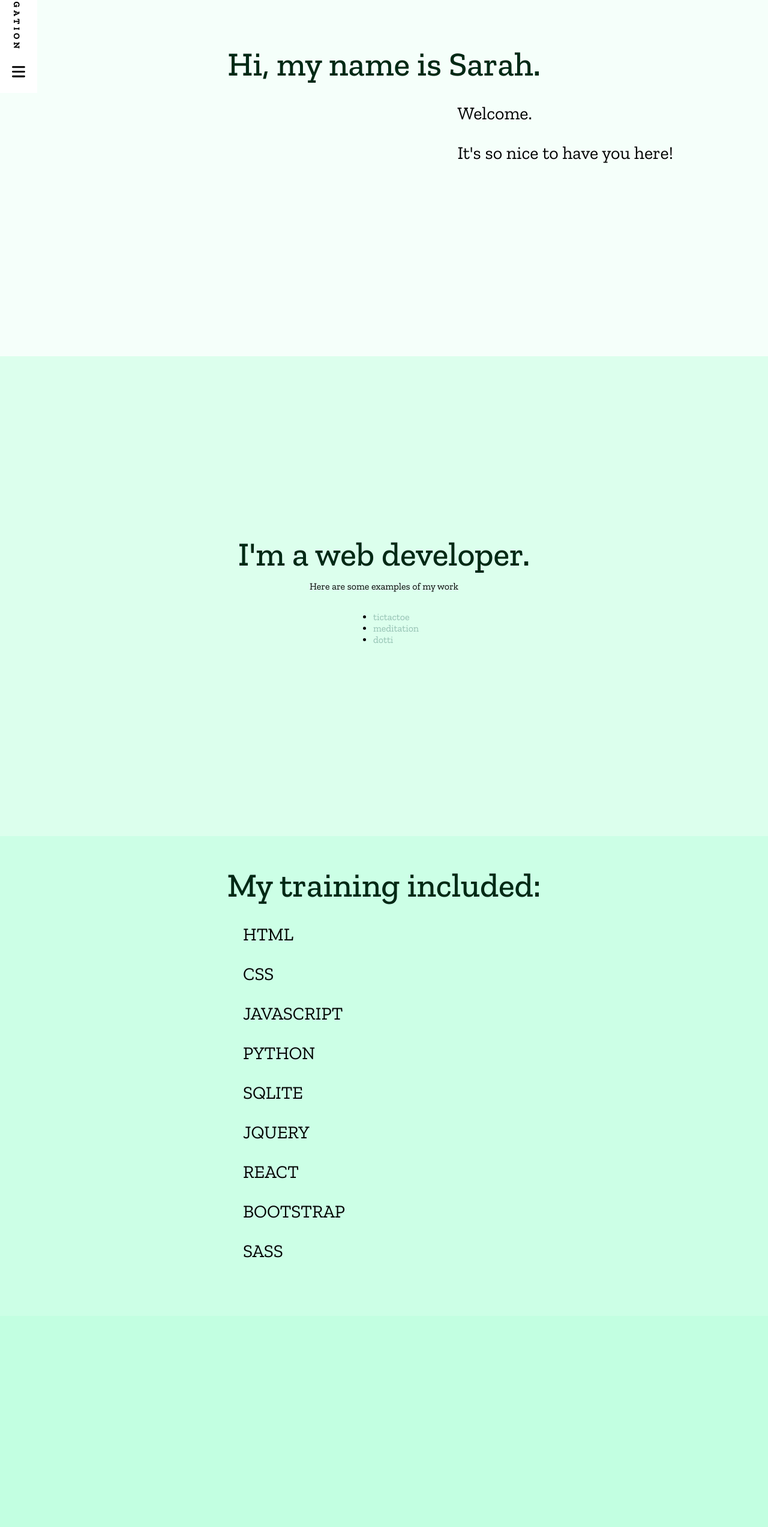
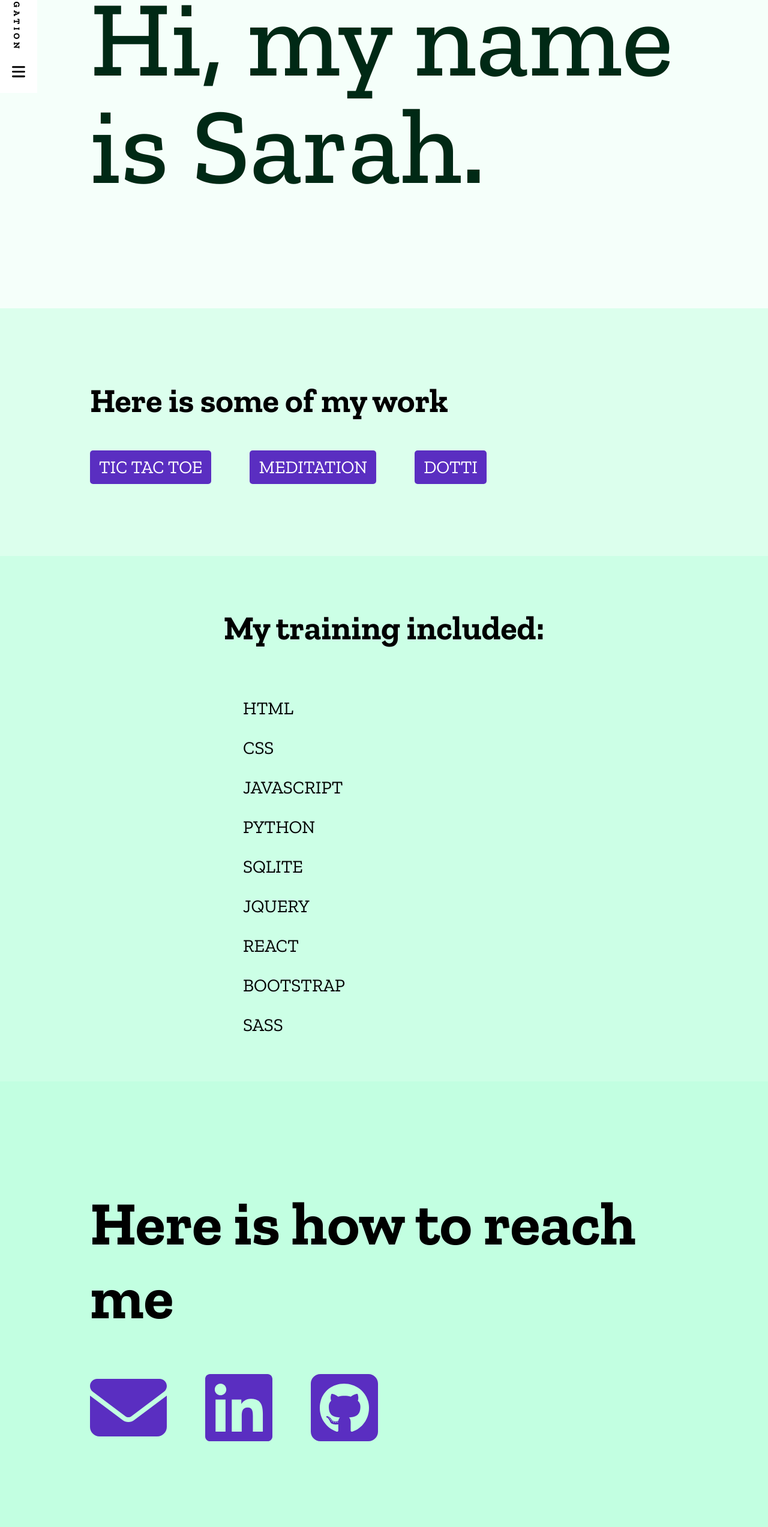
Before and after one commit to SarahIrons/SarahIronsPortfolio, a React (Create React App) app: page / in a window 1280 px wide. Shown: the part 206-2752 px from the top of the page at 60% size. Built offline with nearby package versions, Linux system fonts and the light colour scheme.

Commit message:
style: responsive styles

```diff
--- a/src/App.js
+++ b/src/App.js
@@ -13,7 +13,7 @@ function App() {
       <Routes>
         <Route path="/" element={<Layout />}>
           <Route index element={<Home />} />
-          <Route path="meditation" element={<Project id="meditation" imageUrl={medImage}  details="calm" tags={['single page site', 'css/html', 'good vibes']}/>} />
+          <Route path="meditation" element={<Project id="meditation" imageUrl={medImage}  details="This is a single-page prototype design for a simple meditation website. It is made with HTML and CSS. " tags={['single- page site', 'CSS/HTML', 'good vibes']}/>} />
           <Route path="tictactoe" element={
             <Project
               id="tictactoe"
--- a/src/App.scss
+++ b/src/App.scss
@@ -102,6 +102,10 @@ h1 {
   }
 }
 
+h2{
+  font-size: 3.5em;
+}
+
 .light {
   color: lighten($main, 10%);
 }
@@ -110,31 +114,11 @@ h1 {
   text-decoration: underline;
 }
 
-#contact-info {
 
-  text-align: center;
-  display: flex;
-  gap: 20px;
+a{
+  color:var(--link-color);
+}
+.link--icon{
 
-
+    font-size: 44px;
 }
-
-.icon-link{
-
-    color:var(--link-color);
-    font-size: 44px;
-
-}
-#about{
-  .reveal-effect{
-    margin-inline-end: 0;
-  }
-  .reveal-effect__item{
-    padding-inline: 25% 0;
-    text-align: left;
-    text-transform: none;
-  }
-  .reveal-effect__text {
-    animation-duration: 2.5s;
-  }
-}
--- a/src/Pages/Home.js
+++ b/src/Pages/Home.js
@@ -4,36 +4,33 @@ import RevealEffect from "../components/RevealEffect";
 import { faEnvelope } from "@fortawesome/free-solid-svg-icons";
 import { faLinkedin, faSquareGithub } from "@fortawesome/free-brands-svg-icons";
 import { Link } from "react-router-dom";
+import './home.scss';
 
 const Home = () => {
     return (
         <>
         <ContentSection id="about">
           <h1>Hi, my name is Sarah.</h1>
-    <RevealEffect listItems={["Welcome.","It's so nice to have you here!"]} />
-
         </ContentSection>
-  <ContentSection id="work" className="two"><h1>I'm a web developer.</h1>
-  <p>Here are some examples of my work</p>
-  <ul>
-    <li><Link to="tictactoe">tictactoe</Link></li>
-    <li><Link to="meditation">meditation</Link></li>
-    <li><Link to="dotti">dotti</Link></li>
-  </ul>
+        <ContentSection id="work" className="two">
+          <h2>Here is some of my work</h2>
+          <div className="work-links">
+            <Link className="work-link" to="tictactoe">tic tac toe</Link>
+            <Link className="work-link" to="meditation">meditation</Link>
+            <Link className="work-link" to="dotti">dotti</Link>
+          </div>
         </ContentSection>
-  <ContentSection id="skills" className="three"><h1>My training included:</h1>
-
+        <ContentSection id="skills" className="three">
+          <h2>My training included:</h2>
           <RevealEffect listItems={["HTML", "CSS", "JavaScript", "Python","SQLite","jQuery","React","Bootstrap","Sass"]} />
-
-
         </ContentSection>
 
         <ContentSection id="contact" className="four">
-    <h1>Here is how to reach me:</h1>
+          <h2>Here is how to reach me</h2>
           <div id="contact-info">
-      <a className="icon-link" href = "mailto: sarahirons11@gmail.com"><FontAwesomeIcon icon={faEnvelope}/></a>
-      <a className="icon-link" href="https://www.linkedin.com/in/sarah-e-irons/"><FontAwesomeIcon icon={faLinkedin}/></a>
-      <a className="icon-link" href="https://github.com/SarahIrons"><FontAwesomeIcon icon={faSquareGithub}/></a>
+            <a className="link--icon" href = "mailto: sarahirons11@gmail.com"><FontAwesomeIcon icon={faEnvelope}/></a>
+            <a className="link--icon" href="https://www.linkedin.com/in/sarah-e-irons/"><FontAwesomeIcon icon={faLinkedin}/></a>
+            <a className="link--icon" href="https://github.com/SarahIrons"><FontAwesomeIcon icon={faSquareGithub}/></a>
           </div>
       </ContentSection>
       </>
--- a/src/Pages/Project.js
+++ b/src/Pages/Project.js
@@ -13,7 +13,7 @@ const Project = ({id, tags, details, gitLink, imageUrl}) =>{
                 {tags.map(tag=><li className="project__tag">{tag}</li>)}
             </ul>}
             {details && <p className="project__details">{details}</p>}
-            <a className="project__gitLink icon-link" href={gitLink}><FontAwesomeIcon icon={faSquareGithub}/></a>
+            <a className="project__gitLink link--icon" href={gitLink}><FontAwesomeIcon icon={faSquareGithub}/></a>
         </div>
         {imageUrl && <img className="project__screenshot" src={imageUrl}  alt={`still of ${id} app`}/>}
     </ContentSection>
--- /dev/null
+++ b/src/Pages/home.scss
@@ -0,0 +1,90 @@
+#about,
+#contact
+{
+    h1{
+        font-size: 14vw;
+    }
+}
+#about {
+    min-height: 90vh;
+    h1{
+        animation-name: fadeIn;
+        -webkit-animation-name: fadeIn;
+
+        animation-duration: .8s;
+        -webkit-animation-duration: .8s;
+
+        animation-timing-function: ease-in-out;
+        -webkit-animation-timing-function: ease-in-out;
+    }
+}
+#work {
+    min-height: 0;
+    padding-block: 15vh;
+
+    h2 {
+        margin-block-start:0 ;
+        margin-block-end: 50px;
+    }
+    align-items: flex-start;
+    .work-links {
+        display: flex;
+        gap: 5vw;
+        flex-wrap: wrap;
+    }
+    .work-link {
+        font-size: 30px;
+        text-transform: uppercase;
+        padding: 10px 15px;
+        border-radius: 5px;
+        color:var(--white);
+        background-color: var(--link-color);
+    }
+
+}
+#contact {
+    align-items: flex-start;
+    h2 {
+        font-size: 8vw;
+        margin-block-start:0 ;
+        margin-block-end: 50px;
+    }
+    #contact-info {
+        display: flex;
+        gap: 5vw;
+        .link--icon{
+            font-size: 10vw;
+        }
+    }
+}
+
+
+
+
+@keyframes fadeIn {
+	0% {
+		-webkit-transform: translateX(-5%);
+		opacity: 0.0;
+	}
+	80% {
+
+		opacity: 1;
+	}
+	100% {
+		opacity: 1;
+	}
+}
+
+@-webkit-keyframes fadeIn {
+	0% {
+		-webkit-transform: translateX(-5%);
+		opacity: 0.0;
+	}
+	80% {
+
+		opacity: 1;
+	}
+	100% {
+		opacity: 1;
+	}
+}
--- a/src/Pages/project.scss
+++ b/src/Pages/project.scss
@@ -1,15 +1,12 @@
 .project {
-    flex-direction: row;
+
     gap:50px;
 
-    &__screenshot {
-        max-width: 70%;
-    }
+
     &__copy {
       p {
         font-size: 1.5em;
       }
-
 
     }
     &__tags {
@@ -26,4 +23,13 @@
         padding: 5px 15px;
         border-radius: 5px;
       }
+
+      &__screenshot {max-width: 100%;}
+
+      @media screen and (min-width: 600px) {
+        flex-direction: row;
+        &__screenshot {
+          max-width: 70%;
+      }
+  }
 }
--- a/src/components/ContentSection/styles.scss
+++ b/src/components/ContentSection/styles.scss
@@ -8,7 +8,8 @@
     align-items: center;
     justify-content: center;
     flex-direction: column;
-    padding: 20px;
+    padding-block: 20px;
+    padding-inline: 70px;
     box-sizing: border-box;
     overflow: hidden;
     &.two{background: darken($main, 5%)};
@@ -27,6 +28,8 @@
       }
     }
     h1{color: darken($main,90%);}
+
+
     @media only screen and (min-width:600px){
       padding-inline: 150px;
       padding-block: 40px;
```
Lines whose indentation alone changed are shown as unchanged.
